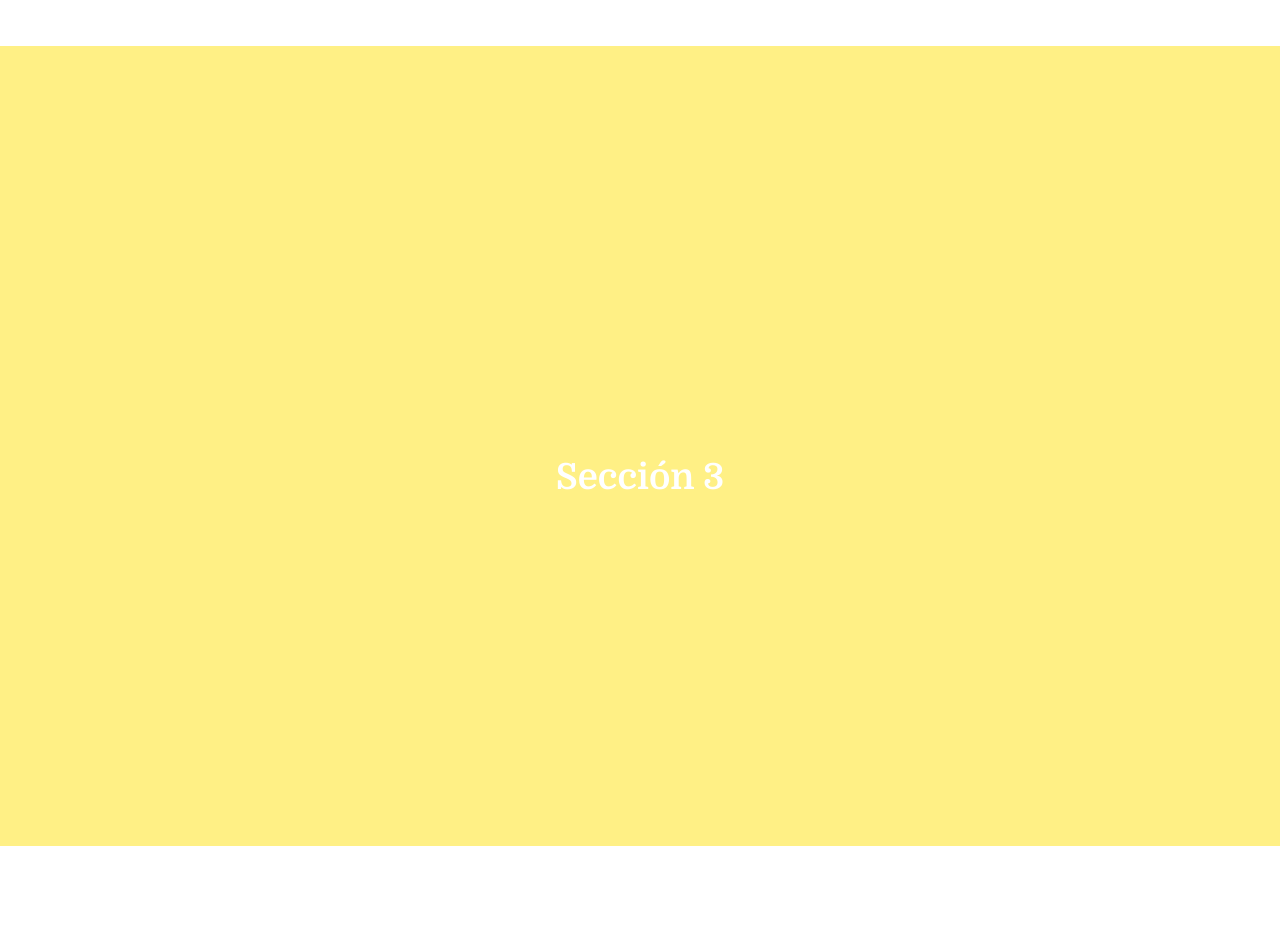
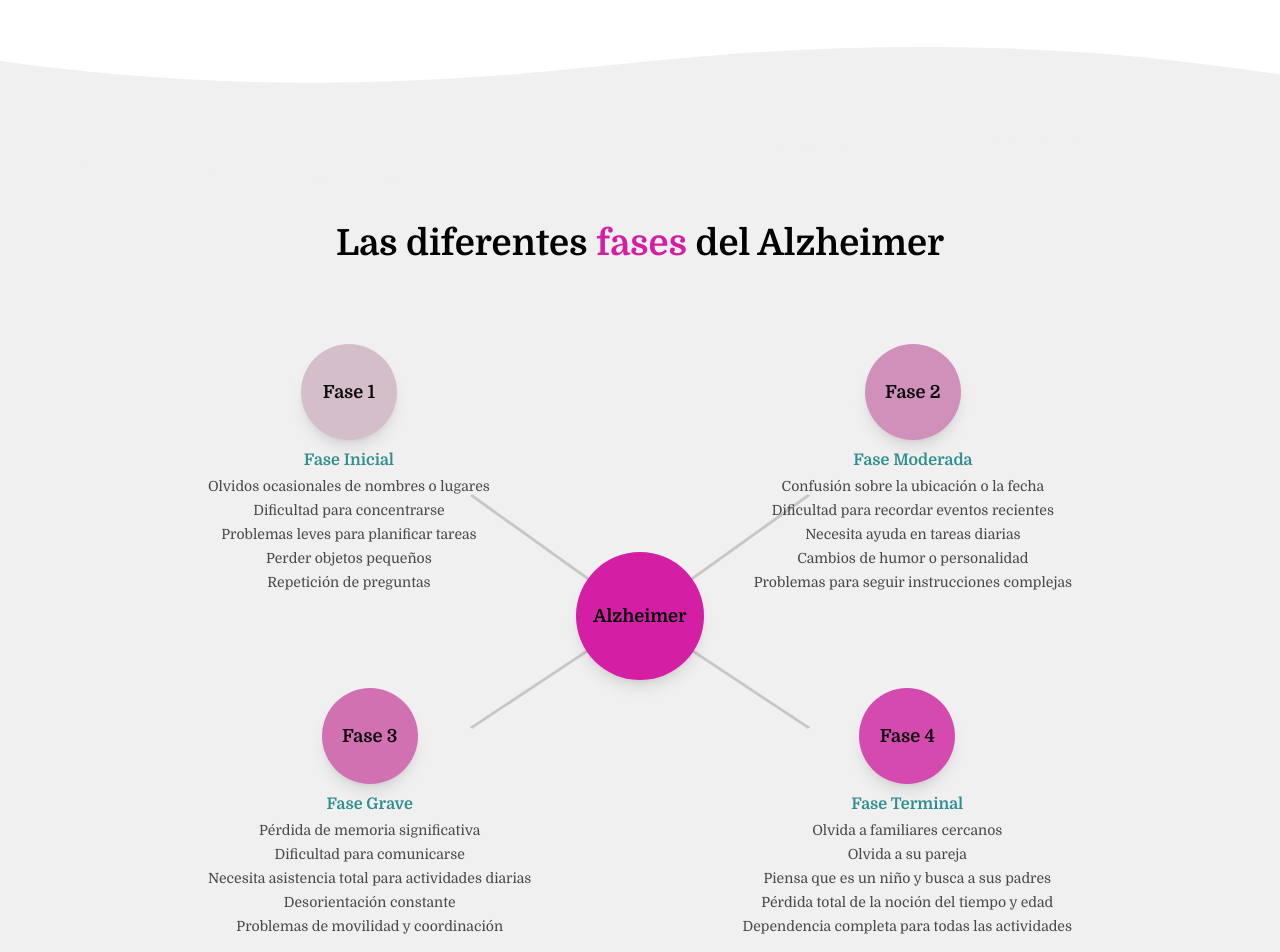
Before and after one commit to luciafang04/alzheimer, a Next.js app: page / in a window 1280 px wide. Shown: the part 1862-2814 px from the top of the page. Before the commit the page ends 2708 px from the top, so only its background shows below. Built offline with nearby package versions, Linux system fonts and the light colour scheme.

Commit message:
Sección 3

```diff
--- a/app/page.tsx
+++ b/app/page.tsx
@@ -180,8 +180,8 @@ export default function Home() {
               <div className="flex flex-col items-center text-center gap-4">
                 <div className="text-5xl">🏥</div>
                 <p className="text-xl font-semibold text-textLight dark:text-textDark">
-                  Qué es y sus <br />
-                  diferentes <span style={{ color: "#2E8E8F" }}>fases</span>.
+                ¿Qué es y por qué <br />
+                  es <span style={{ color: "#2E8E8F" }}>importante</span>?
                 </p>
                 <AlertDialogItem
                   triggerText={<span style={{ color: "#F781D9" }}>→</span>}
@@ -226,12 +226,12 @@ export default function Home() {
             <div className="md:w-1/2 text-left">
               {/* Título */}
               <h3 className="text-2xl md:text-3xl font-bold mb-4 text-black">
-                Frecuencia del Alzheimer <br />por edad
+                Frecuencia por edad
               </h3>
 
               {/* Texto */}
               <p className="text-sm md:text-base leading-relaxed text-gray-700">
-                El riesgo de desarrollar Alzheimer aumenta con la edad. Antes de los 70 años la prevalencia es baja, pero a partir de los 70 años se incrementa notablemente, llegando a afectar a más del 20 % de las personas mayores de 90 años. Este gráfico muestra la proporción de casos por rango de edad, permitiendo ver cómo la enfermedad se vuelve más frecuente conforme envejecemos y destacando la importancia de la prevención y detección temprana.
+                El riesgo de desarrollarlo aumenta con la edad. Antes de los 70 años la prevalencia es baja, pero a partir de los 70 años se incrementa notablemente, llegando a afectar a más del 20 % de las personas mayores de 90 años. Este gráfico muestra la proporción de casos por rango de edad, permitiendo ver cómo la enfermedad se vuelve más frecuente conforme envejecemos y destacando la importancia de la prevención y detección temprana.
               </p>
             </div>
 
@@ -262,21 +262,129 @@ export default function Home() {
 
 
           </div>
+
        </section>
 
+{/* WAVE DIVIDER */}
+<div className="relative w-full overflow-hidden leading-none">
+  <svg
+    viewBox="0 0 1200 120"
+    preserveAspectRatio="none"
+    className="relative block w-[139%] h-[66px]"
+  >
+    <path
+      d="M985.66,92.83C906.67,72,823.78,31,743.84,14.19c-82.26-17.34-168.06-16.33-250.45.39-57.84,11.73-114,31.07-172,41.86A600.21,600.21,0,0,1,0,27.35V120H1200V95.8C1132.19,118.92,1055.71,111.31,985.66,92.83Z"
+        className="fill-[#F0F0F0] dark:fill-[#19274F]"
+    />
+  </svg>
+</div>
+
+
+
 {/* Sección 3 */}
+
 <section
   id="seccion3"
-          className="h-screen flex items-center justify-center bg-yellow-200 dark:bg-yellow-800 px-4 pt-16 transition-colors duration-500"
+  className="relative bg-[#F0F0F0] dark:bg-[#19274F] flex flex-col items-center py-28 px-6"
 >
-          <h1
-            className={`text-4xl font-bold transition-colors duration-500 ${
-              navbarLight ? "text-white" : "text-black"
-            }`}
+  {/* Wave al inicio */}
+  <div className="absolute top-0 left-0 w-full overflow-hidden leading-none rotate-180">
+    <svg
+      viewBox="0 0 1200 120"
+      preserveAspectRatio="none"
+      className="relative block w-[139%] h-[66px]"
     >
-            Sección 3
-          </h1>
+      <path
+        d="M985.66,92.83C906.67,72,823.78,31,743.84,14.19c-82.26-17.34-168.06-16.33-250.45.39-57.84,11.73-114,31.07-172,41.86A600.21,600.21,0,0,1,0,27.35V120H1200V95.8C1132.19,118.92,1055.71,111.31,985.66,92.83Z"
+        className="fill-[#F0F0F0] dark:fill-[#19274F]"
+      />
+    </svg>
+  </div>
+
+  {/* Título */}
+  <h2 className="text-4xl font-bold mb-32 text-black dark:text-white text-center z-10">
+    Las diferentes <span style={{ color: "#D41EA4" }}>fases</span> del Alzheimer
+  </h2>
+
+  <div className="relative w-full max-w-3xl h-[28rem] flex items-center justify-center">
+    {/* Círculo central */}
+    <div className="absolute w-32 h-32 rounded-full bg-[#D41EA4]  flex items-center justify-center text-black dark:text-white font-bold text-lg shadow-lg z-10">
+      Alzheimer
+    </div>
+
+    {/* ------------------- Fase 1 ------------------- */}
+    <div className="absolute -top-12 -left-12 flex flex-col items-center z-10">
+      <div className="w-24 h-24 rounded-full bg-[#D4BECA] flex items-center justify-center font-bold text-lg shadow-lg mb-2">
+        Fase 1
+      </div>
+      <h3 className="font-semibold text-[#2E8E8F] text-center">Fase Inicial</h3>
+      <div className="text-black/70 dark:text-white/70 mt-1 text-sm text-center space-y-1">
+        <p>Olvidos ocasionales de nombres o lugares</p>
+        <p>Dificultad para concentrarse</p>
+        <p>Problemas leves para planificar tareas</p>
+        <p>Perder objetos pequeños</p>
+        <p>Repetición de preguntas</p>
+      </div>
+    </div>
+
+    {/* ------------------- Fase 2 ------------------- */}
+    <div className="absolute -top-12 -right-12 flex flex-col items-center z-10">
+      <div className="w-24 h-24 rounded-full bg-[#D190BA] flex items-center justify-center font-bold text-lg shadow-lg mb-2">
+        Fase 2
+      </div>
+      <h3 className="font-semibold text-[#2E8E8F] text-center">Fase Moderada</h3>
+      <div className="text-black/70 dark:text-white/70 mt-1 text-sm text-center space-y-1">
+        <p>Confusión sobre la ubicación o la fecha</p>
+        <p>Dificultad para recordar eventos recientes</p>
+        <p>Necesita ayuda en tareas diarias</p>
+        <p>Cambios de humor o personalidad</p>
+        <p>Problemas para seguir instrucciones complejas</p>
+      </div>
+    </div>
+
+    {/* ------------------- Fase 3 ------------------- */}
+    <div className="absolute -bottom-24 -left-12 flex flex-col items-center z-10">
+      <div className="w-24 h-24 rounded-full bg-[#D171B2] flex items-center justify-center font-bold text-lg shadow-lg mb-2">
+        Fase 3
+      </div>
+      <h3 className="font-semibold text-[#2E8E8F] text-center">Fase Grave</h3>
+      <div className="text-black/70 dark:text-white/70 mt-1 text-sm text-center space-y-1">
+        <p>Pérdida de memoria significativa</p>
+        <p>Dificultad para comunicarse</p>
+        <p>Necesita asistencia total para actividades diarias</p>
+        <p>Desorientación constante</p>
+        <p>Problemas de movilidad y coordinación</p>
+      </div>
+    </div>
+
+    {/* ------------------- Fase 4 ------------------- */}
+    <div className="absolute -bottom-24 -right-12 flex flex-col items-center z-10">
+      <div className="w-24 h-24 rounded-full bg-[#D44AAF] flex items-center justify-center font-bold text-lg shadow-lg mb-2">
+        Fase 4
+      </div>
+      <h3 className="font-semibold text-[#2E8E8F] text-center">Fase Terminal</h3>
+      <div className="text-black/70 dark:text-white/70 mt-1 text-sm text-center space-y-1">
+        <p>Olvida a familiares cercanos</p>
+        <p>Olvida a su pareja</p>
+        <p>Piensa que es un niño y busca a sus padres</p>
+        <p>Pérdida total de la noción del tiempo y edad</p>
+        <p>Dependencia completa para todas las actividades</p>
+      </div>
+    </div>
+
+    {/* ------------------- Líneas radiales ------------------- */}
+    <svg className="absolute w-full h-full z-0" viewBox="0 0 100 100" preserveAspectRatio="none">
+      {/* Líneas finitas y ajustadas para tocar las bolas */}
+      <line x1="50" y1="50" x2="28" y2="23" stroke="#C7C7C7" strokeWidth="0.5" />
+      <line x1="50" y1="50" x2="72" y2="23" stroke="#C7C7C7" strokeWidth="0.5" />
+      <line x1="50" y1="50" x2="72" y2="75" stroke="#C7C7C7" strokeWidth="0.5" />
+      <line x1="50" y1="50" x2="28" y2="75" stroke="#C7C7C7" strokeWidth="0.5" />
+    </svg>
+  </div>
 </section>
+
+
+
       </main>
     </>
   );
--- a/tailwind.config.js
+++ b/tailwind.config.js
@@ -11,7 +11,7 @@ module.exports = {
       colors: {
         bgLight: "#F0F0F0",
         bgDark: "#1C2A4F",
-        primary: "#9DCBCC", // literal
+        primary: "#9DCBCC",
         accent: "#ED42CA",
         textLight: "#000000",
         textDark: "#FFFFFF",
```
Also changed, not shown: 1 other file (tests, documents, lock files or other folders). Lines whose indentation alone changed are shown as unchanged.
